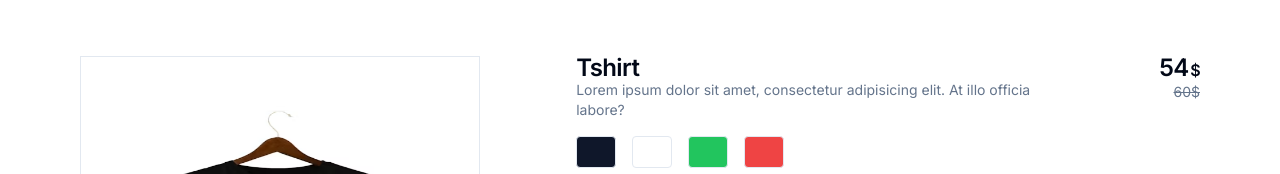
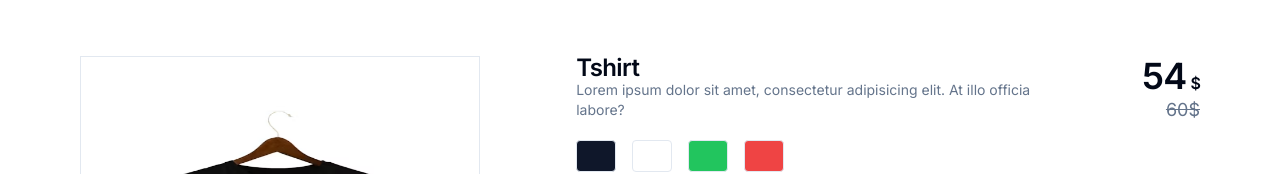
Before and after one commit to MHRoni-dev/Ecommerce-Frontend, a Next.js app: page /product/1 in a window 1280 px wide. Shown: the top 174 px of the page. Built offline with nearby package versions, Linux system fonts and the light colour scheme.

Commit message:
[mod] some minor layout adjustment

```diff
--- a/components/filter/priceFilter.jsx
+++ b/components/filter/priceFilter.jsx
@@ -12,7 +12,7 @@ export default function PriceFilter({variant}) {
         return (
             <div>
                 <FilterTitle >Price</FilterTitle>
-                <div className='flex gap-2 mt-2 px-2'>
+                <div className='flex gap-2 mt-2 '>
                     <Input placeholder="Min" />
                     <Input placeholder="Max"  />
                 </div>
--- a/components/product/productDetail/Detail.jsx
+++ b/components/product/productDetail/Detail.jsx
@@ -9,8 +9,8 @@ export default function Detail() {
             <CardDescription>Lorem ipsum dolor sit amet, consectetur adipisicing elit. At illo officia labore?</CardDescription>
         </div>
         <div  className="w-40 flex flex-col items-end">
-            <CardTitle>54 <span className='text-base -ml-1'>$</span></CardTitle>
-            <CardDescription className="line-through">60$</CardDescription>
+            <CardTitle className="md:text-4xl">54 <span className='text-base -ml-1'>$</span></CardTitle>
+            <CardDescription className="line-through md:text-lg">60$</CardDescription>
         </div>
     </div>
   )
```
